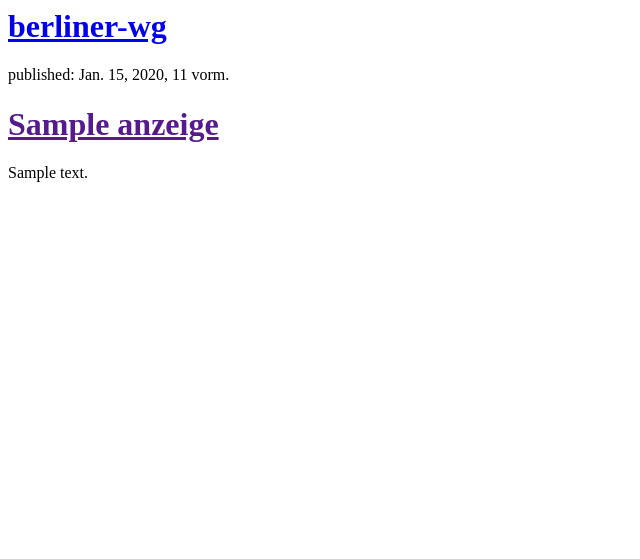
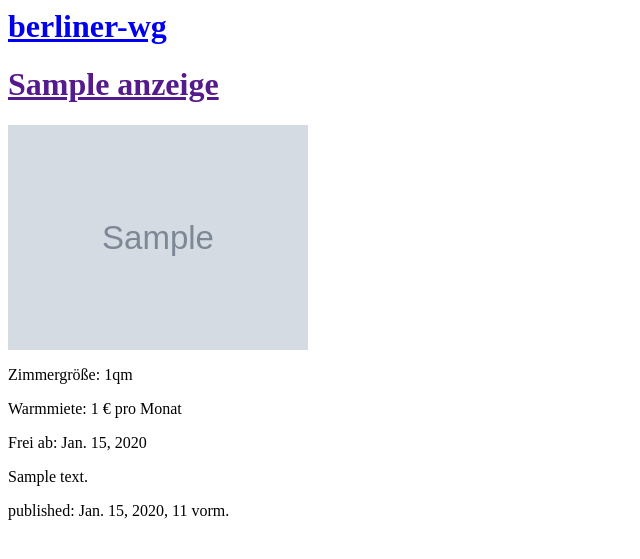
Before and after one commit to iuliiaromanova/berliner-wg-572748, a Django app: page / in a window 1280 px wide. Shown: the top 559 px of the page, without its empty margins (0-640 px from the left). Run offline with Django 3.2, Linux system fonts and the light colour scheme; tables that the repository leaves empty hold one stand-in row (values such as "Sample post"); grey boxes marked "Sample" are stand-in pictures.

Commit message:
Added image for Azeige.

```diff
--- a/mysite/settings.py
+++ b/mysite/settings.py
@@ -120,3 +120,6 @@ USE_TZ = True
 
 STATIC_URL = '/static/'
 STATIC_ROOT = os.path.join(BASE_DIR, 'static')
+
+MEDIA_ROOT = os.path.join(BASE_DIR, 'uploads')
+MEDIA_URL = '/uploads/'
--- a/mysite/urls.py
+++ b/mysite/urls.py
@@ -15,8 +15,10 @@ Including another URLconf
 """
 from django.contrib import admin
 from django.urls import path, include
+from django.conf.urls.static import static
+from django.conf import settings
 
 urlpatterns = [
     path('admin/', admin.site.urls),
     path('', include('wg.urls')),
-]
+] + static(settings.MEDIA_URL, document_root=settings.MEDIA_ROOT)
--- a/wg/models.py
+++ b/wg/models.py
@@ -6,8 +6,9 @@ from django.utils import timezone
 class Anzeige(models.Model):
     #autor = models.ForeignKey(settings.AUTH_USER_MODEL, on_delete=models.CASCADE)
     title = models.CharField(max_length=200)
+    image = models.ImageField(blank=True, null=True) #height_field = 350 , width_field = 450
     #bezirk = models.ForeignKey(settings.AUTH_USER_MODEL, on_delete=models.CASCADE)
-    zimmergröße = models.IntegerField(default=0)
+    zimmergroesse = models.IntegerField(default=0)
     warmmiete = models.IntegerField(default=0)
     frei_ab = models.DateField(default=timezone.now)
     text = models.TextField()
--- a/wg/templates/wg/anzeige_list.html
+++ b/wg/templates/wg/anzeige_list.html
@@ -9,9 +9,15 @@
 
 {% for anzeige in anzeiges %}
     <div>
+        <h1><a href="">{{ anzeige.title }}</a></h1>
+        {% if anzeige.image %}
+        <img src="{{ anzeige.image.url }}" width="300"/>
+        {% endif %}
+        <p>Zimmergröße: {{ anzeige.zimmergroesse }}qm</p>
+        <p>Warmmiete: {{ anzeige.warmmiete }} € pro Monat</p>
+        <p>Frei ab: {{ anzeige.frei_ab }}</p>
+        <p>{{ anzeige.text|linebreaksbr }}</p>
         <p>published: {{ anzeige.published_date }}</p>
-        <h1><a href="">{{ anzeige.title }}</a></h1>
-        <p>{{ anzeige.text|linebreaksbr }}</p>
     </div>
 {% endfor %}
     </body>
```
Also changed, not shown: uploads/beelitz-heilstätten-treppenhaus.jpg (added), wg/migrations/0003_auto_20200828_0854.py (added), wg/migrations/0004_anzeige_image.py (added).
